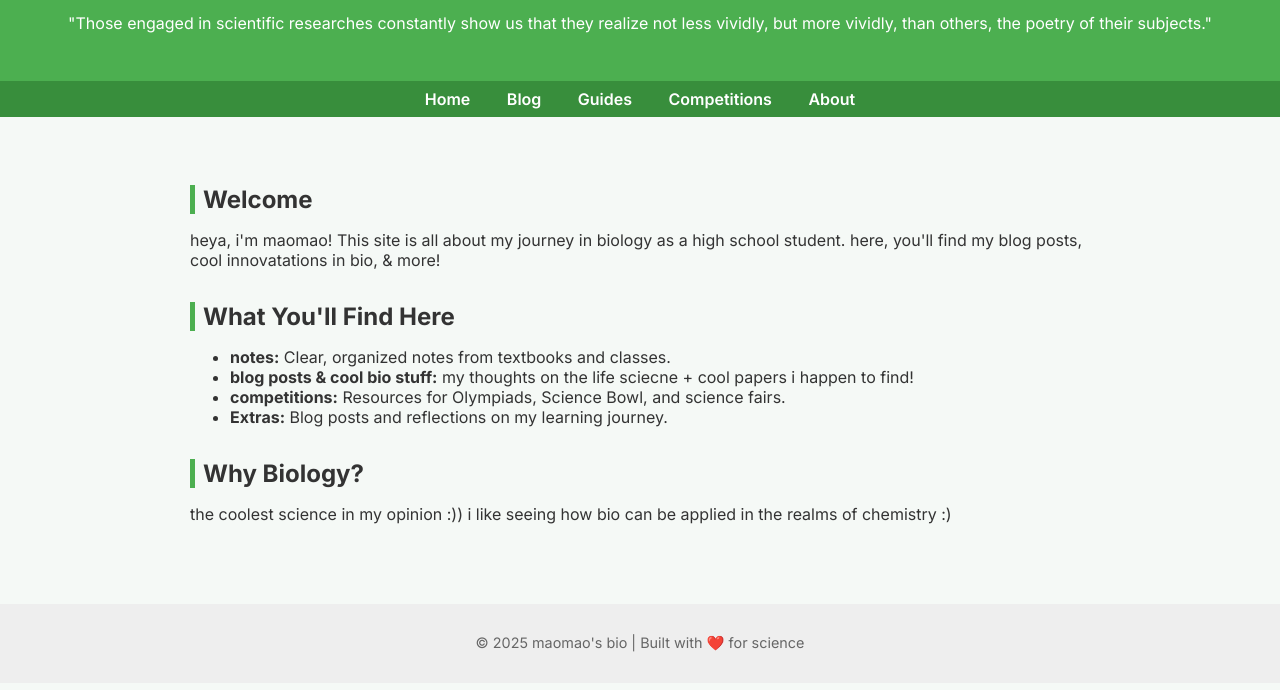
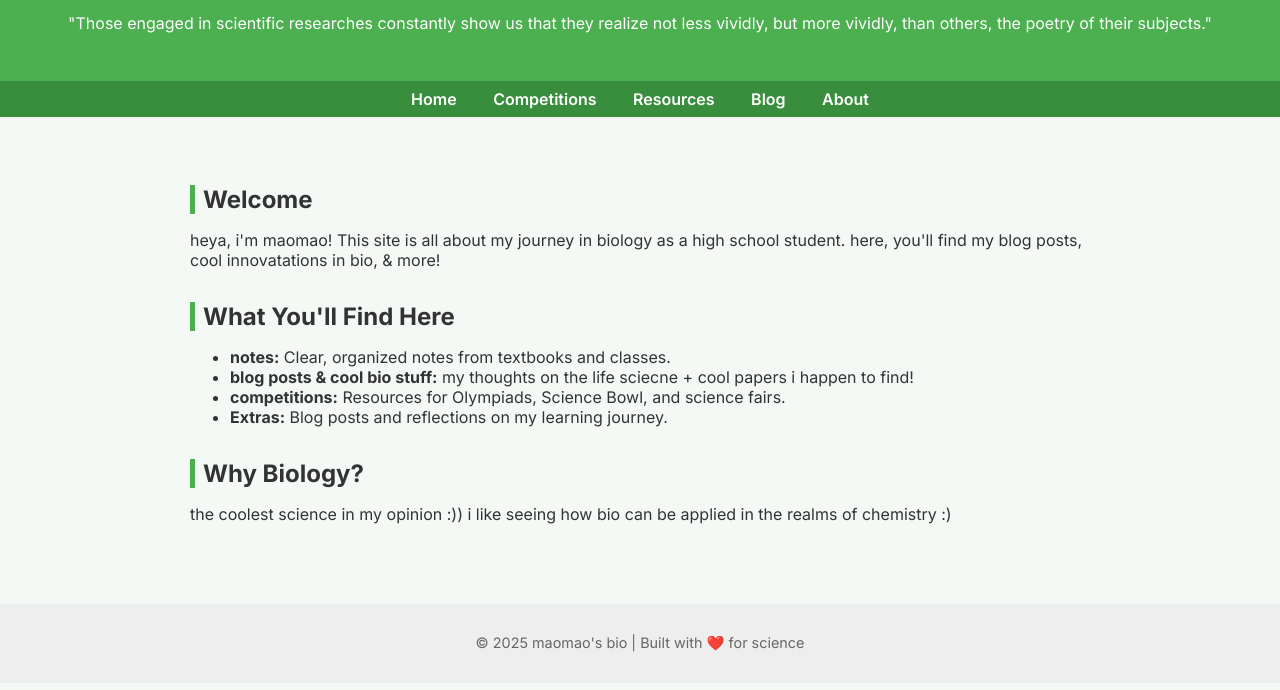
Before and after one commit to kkazoo/maomaosbio, a plain HTML site: page index.html in a window 1280 px wide. Shown: the part 84-774 px from the top of the page. Drawn offline with Linux system fonts and the light colour scheme.

Commit message:
Update index.html

```diff
--- a/index.html
+++ b/index.html
@@ -66,13 +66,15 @@
     <p>"Those engaged in scientific researches constantly show us that they realize not less vividly, but more vividly, than others, the poetry of their subjects."</p>
   </header>
 
-  <nav>
-    <a href="#">Home</a>
-    <a href="#">Blog</a>
-    <a href="#">Guides</a>
-    <a href="#">Competitions</a>
-    <a href="#">About</a>
+    <nav>
+    <a href="index.html">Home</a>
+    <a href="competitions.html">Competitions</a>
+    <a href="resources.html">Resources</a>
+    <a href="blog.html">Blog</a>
+    <a href="about.html">About</a>
   </nav>
+
+
 
   <main>
     <section>
```
